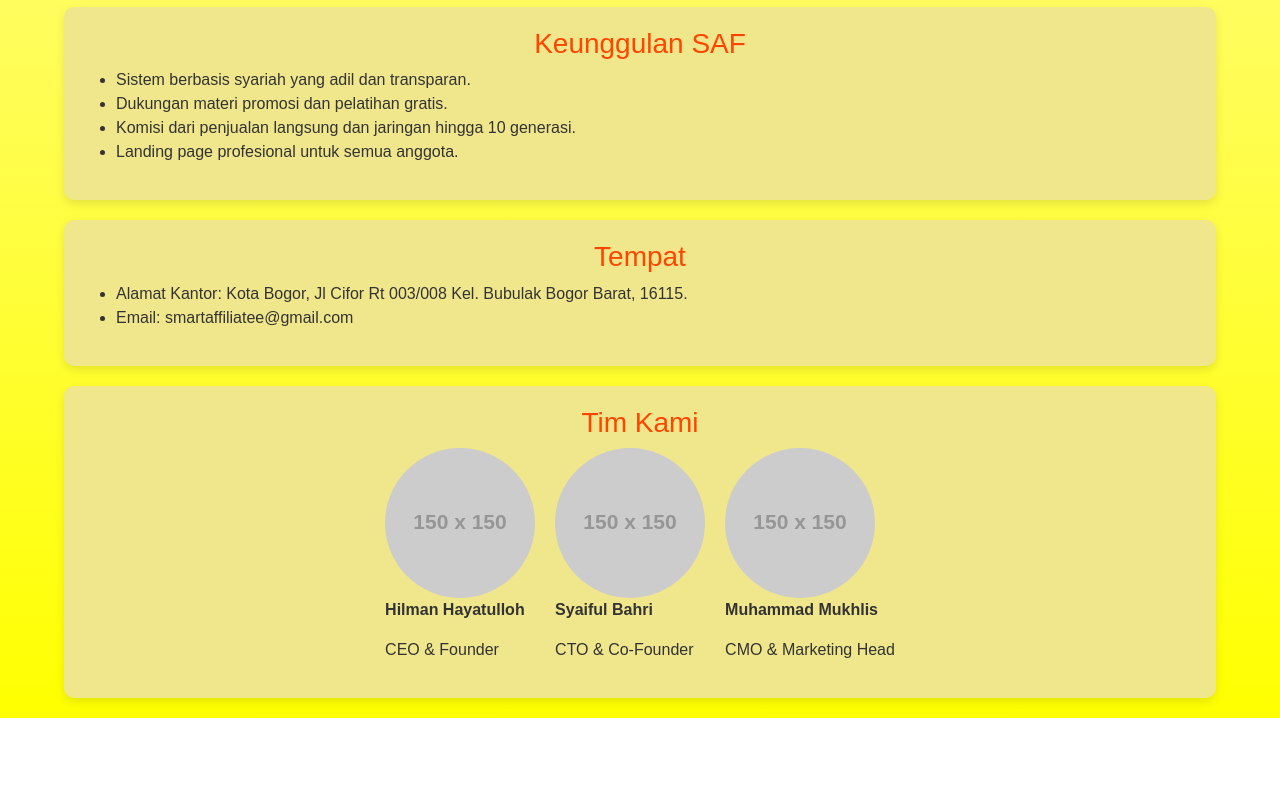
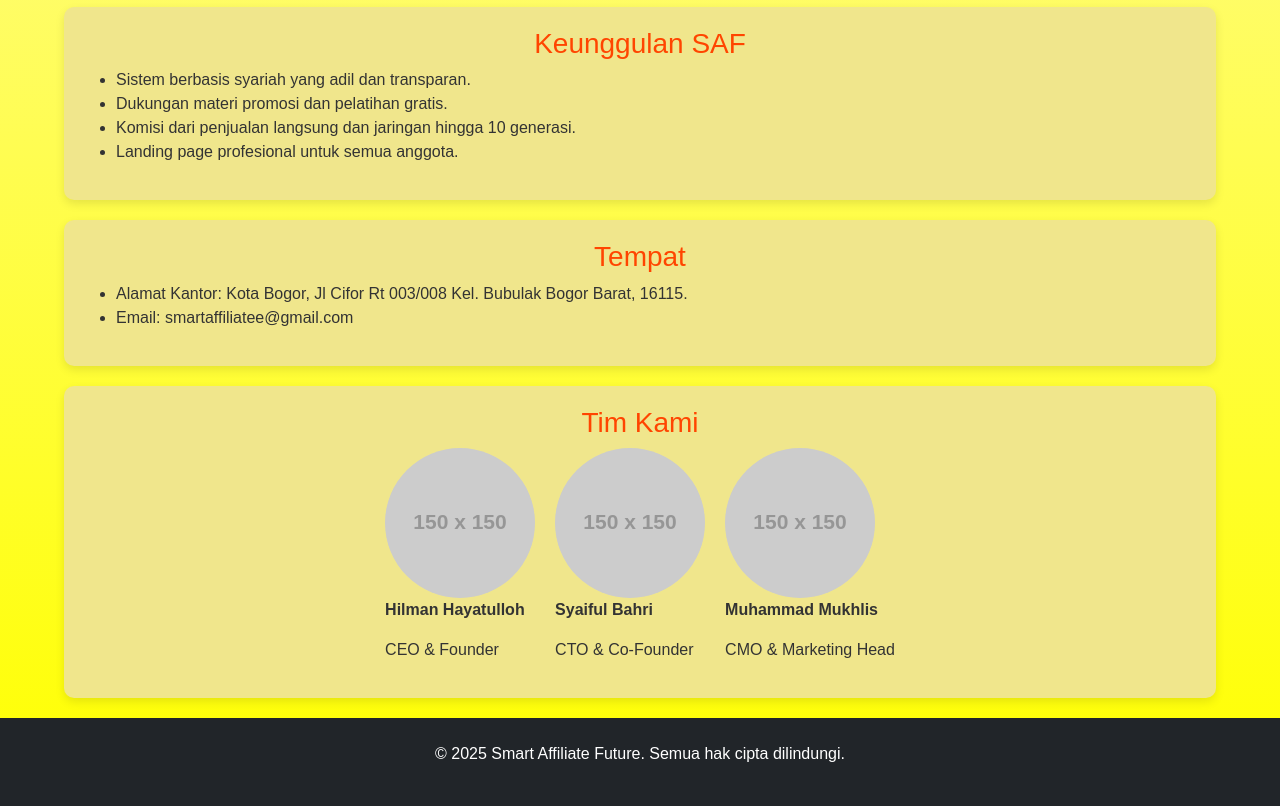
Before and after one commit to SAFF35/Profil, a plain HTML site: page index.html in a window 1280 px wide. Shown: the part 838-1644 px from the top of the page. Before the commit the page ends 1556 px from the top, so only its background shows below. Drawn offline with nearby package versions, Linux system fonts and the light colour scheme; placeholder pictures from the web are drawn by us.

Commit message:
Update index.html

```diff
--- a/index.html
+++ b/index.html
@@ -218,5 +218,9 @@
     <a class="cta-button" href="Https://SAFF35.github.io/Registrasi"><b>Daftar Sekarang</b></a>
     <a class="login-button" href="Https://SAFF35.github.io/LD">Login</a>
     </div>
+
+    <footer class="bg-dark text-white text-center py-4">
+        <p>&copy; 2025 Smart Affiliate Future. Semua hak cipta dilindungi.</p>
+    </footer>
 </body>
 </html>
```
